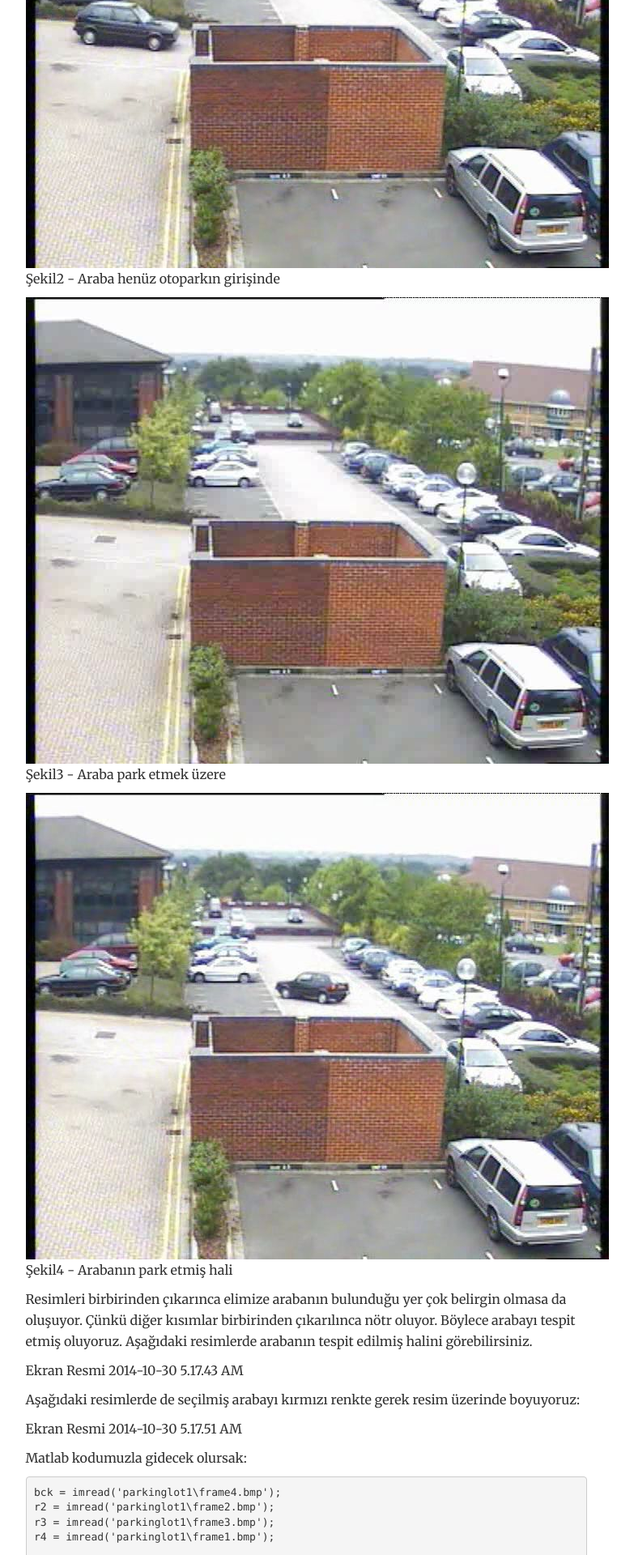
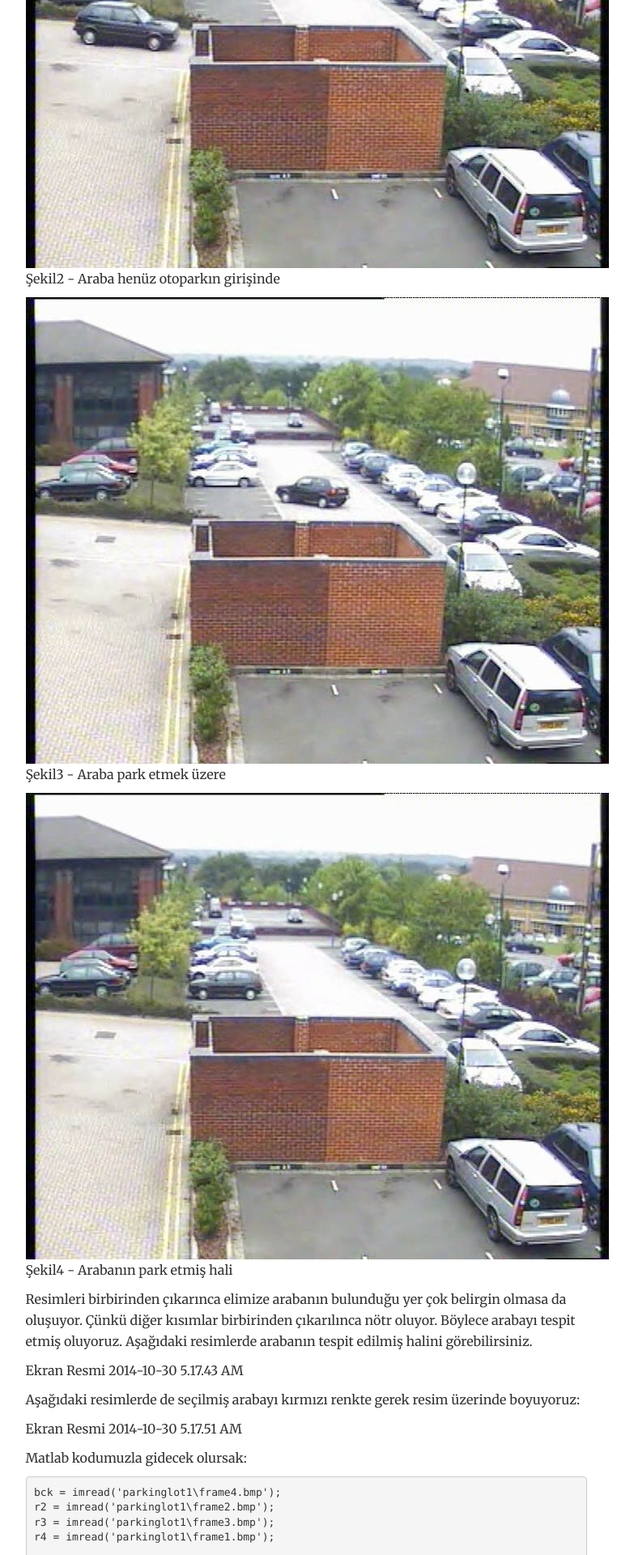
Before and after one commit to mehmetakifakkus/mehmetakifakkus.github.io, a Jekyll site: the page built from _posts/2010-06-20-morfolojik-goruntu-isleme-3-hareketli-cismi-yakalama.md, in a window 1280 px wide. Shown: the part 1548-3468 px from the top of the page at 81% size, without its empty margins (262-1045 px from the left). Built offline with Jekyll 4.4.1, drawn with Linux system fonts in a browser that asks for light colours.

Commit message:
Update 2010-06-20-morfolojik-goruntu-isleme-3-hareketli-cismi-yakalama.md

```diff
--- a/_posts/2010-06-20-morfolojik-goruntu-isleme-3-hareketli-cismi-yakalama.md
+++ b/_posts/2010-06-20-morfolojik-goruntu-isleme-3-hareketli-cismi-yakalama.md
@@ -17,10 +17,10 @@ Resimdeki hareketli cismi bulma adına farkı anlamamızda bize yardımcı olaca
 
 ![otopark](https://github.com/mehmetakifakkus/mehmetakifakkus.github.io/blob/master/img/image_processing_images/morphology3/frame2.jpg?raw=true =480x)  Şekil2 - Araba henüz otoparkın girişinde
 
-![otopark](https://github.com/mehmetakifakkus/mehmetakifakkus.github.io/blob/master/img/image_processing_images/morphology3/frame1.jpg?raw=true =480x)  Şekil3 - Araba park etmek üzere
+![otopark](https://github.com/mehmetakifakkus/mehmetakifakkus.github.io/blob/master/img/image_processing_images/morphology3/frame3.jpg?raw=true =480x)  Şekil3 - Araba park etmek üzere
 
 
-![otopark](https://github.com/mehmetakifakkus/mehmetakifakkus.github.io/blob/master/img/image_processing_images/morphology3/frame3.jpg?raw=true =480x)  Şekil4 - Arabanın park etmiş hali
+![otopark](https://github.com/mehmetakifakkus/mehmetakifakkus.github.io/blob/master/img/image_processing_images/morphology3/frame4.jpg?raw=true =480x)  Şekil4 - Arabanın park etmiş hali
 
 Resimleri birbirinden çıkarınca elimize arabanın bulunduğu yer çok belirgin olmasa da oluşuyor. Çünkü diğer kısımlar birbirinden çıkarılınca nötr oluyor. Böylece arabayı tespit etmiş oluyoruz. Aşağıdaki resimlerde arabanın tespit edilmiş halini görebilirsiniz.
 
```
